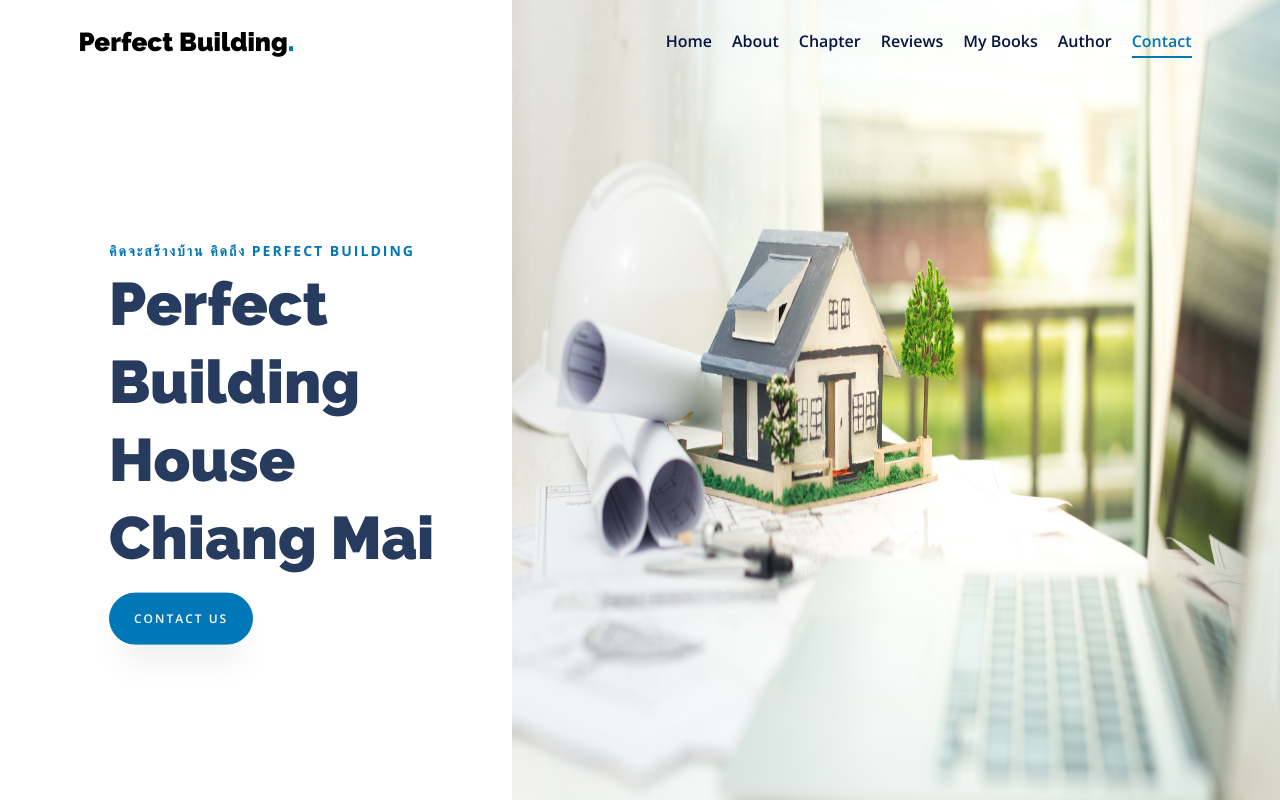
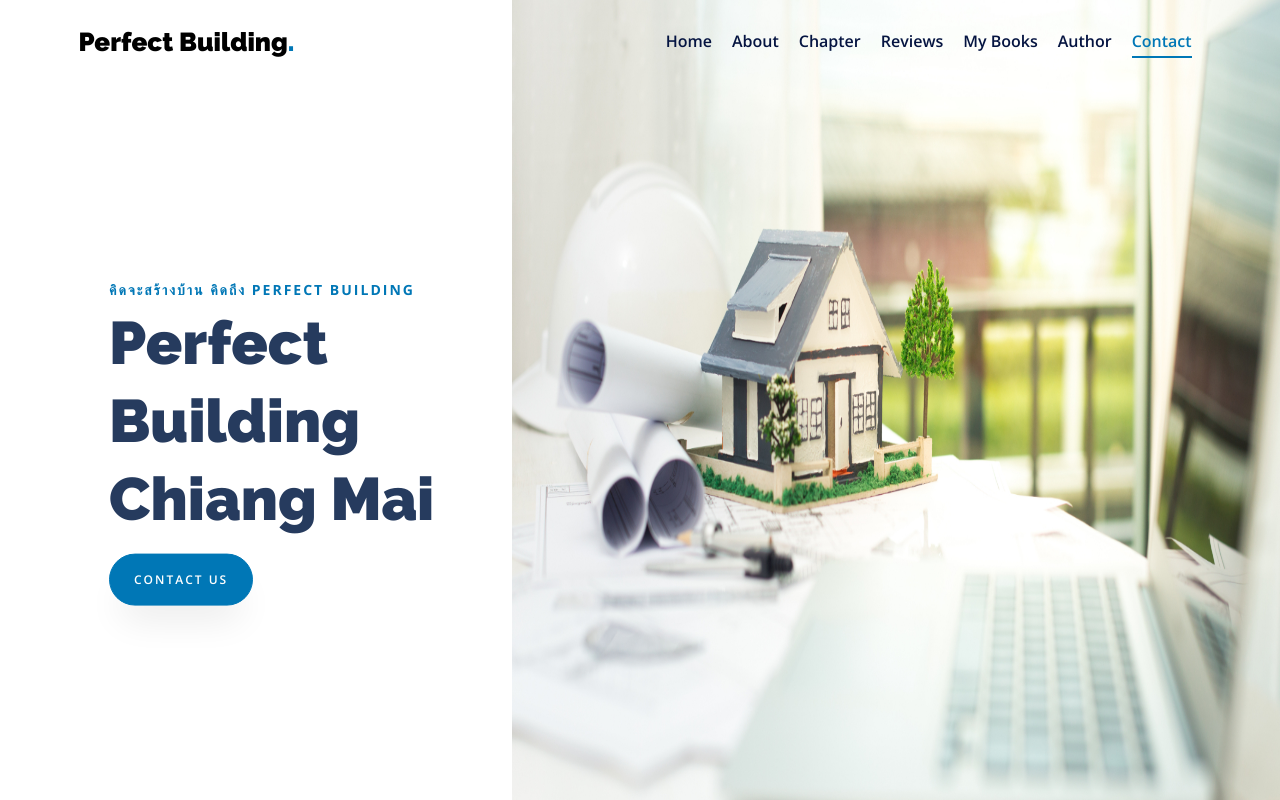
Before and after one commit to pakawatchaiyanam/pakawatchaiyanam.github.io, a plain HTML site: page index.html in a window 1280 px wide. Shown: the top 800 px of the page. Drawn offline with nearby package versions, Linux system fonts and the light colour scheme; some packages are replaced by stand-ins of ours; no server answers; files whose address does not match are found by name.

Commit message:
Chanage Title

```diff
--- a/index.html
+++ b/index.html
@@ -52,7 +52,7 @@
 	        <div class="one-forth d-flex align-items-center ftco-animate js-fullheight">
 	        	<div class="text mt-5">
 	        		<span class="subheading">คิดจะสร้างบ้าน คิดถึง Perfect Building</span>
-		  				<h1>Perfect Building House Chiang Mai</h1>
+		  				<h1>Perfect Building Chiang Mai</h1>
 		  				<p></p>
 		  				<p><a href="#" class="btn btn-primary py-3 px-4">Contact Us</a></p>
 	          </div>
```
